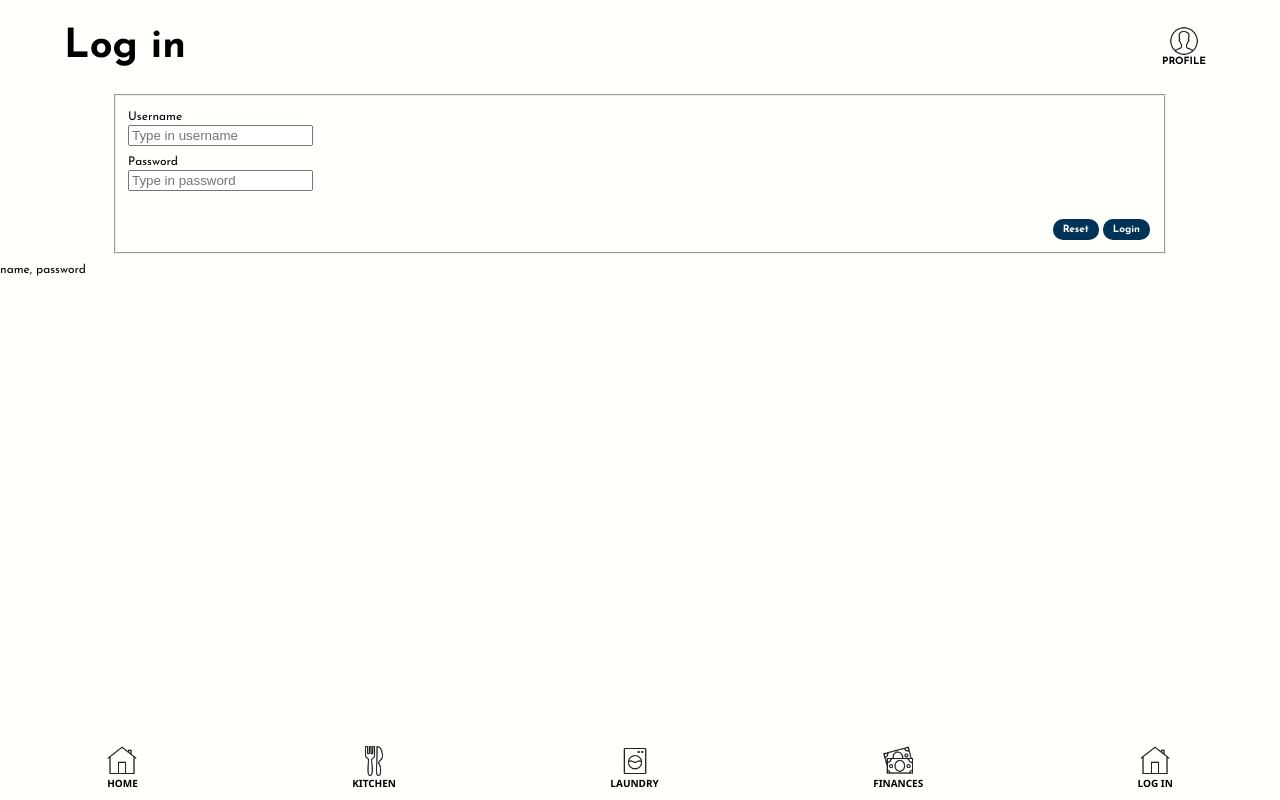
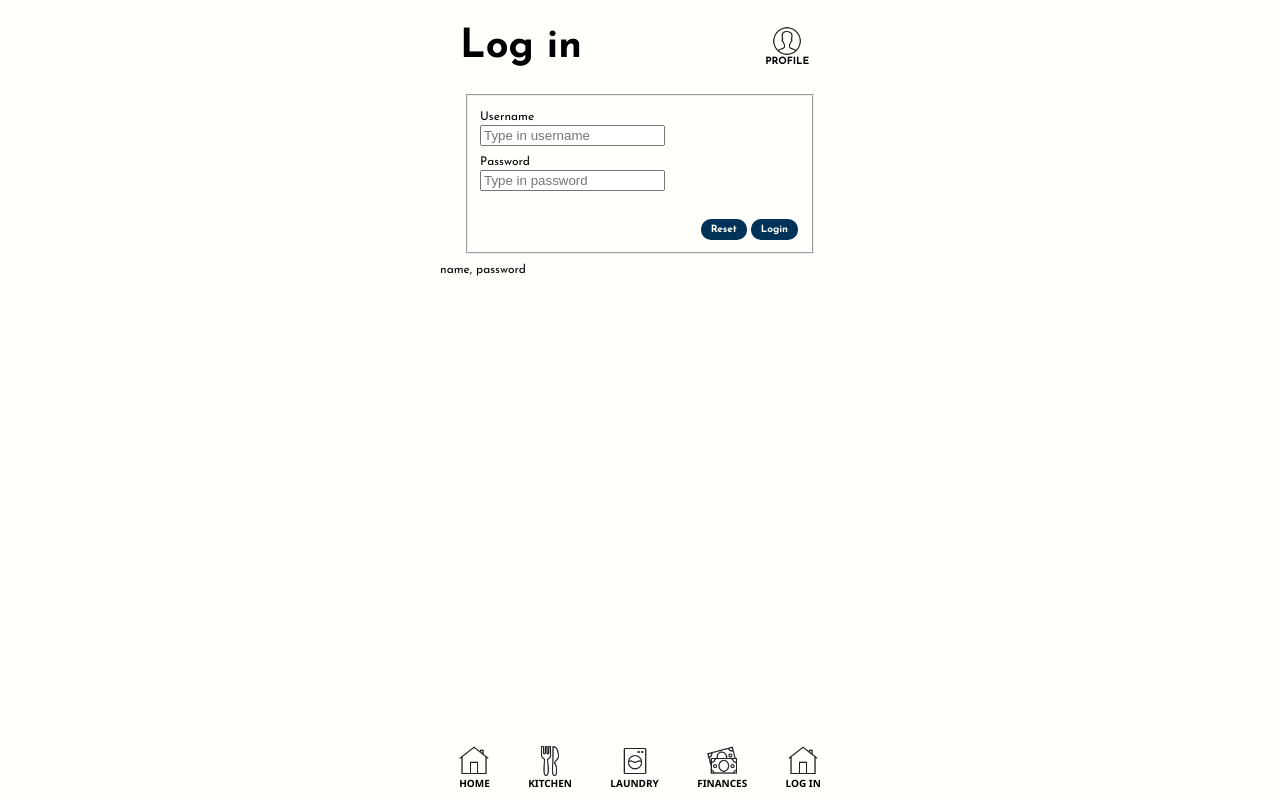
Before and after one commit to vlkeniko/dorm8s, a React (Create React App) app: page /login in a window 1280 px wide. Built offline with nearby package versions, Linux system fonts and the light colour scheme; no server answers; a web font is replaced by a local one.

Commit message:
phone view! THE ONLY VIEW

```diff
--- a/src/App.css
+++ b/src/App.css
@@ -1,17 +1,16 @@
-
-
-body{
+body {
   padding: 0;
-  margin:0;
-  border:0;
+  margin: 0;
+  border: 0;
   font-family: 'Josefin Sans', sans-serif;
   background-color: var(--white);
 }
+
 /*Colors*/
 :root {
-  --blue-gradient: rgba(1,50,87,1);
+  --blue-gradient: rgba(1, 50, 87, 1);
   --light-blue: #e8fdff;
-  --light-grey:#cccccc;
+  --light-grey: #cccccc;
   --sonic-silver: #767676;
   --eerie-black: #222222;
   --white: #fffffc;
@@ -38,17 +37,17 @@ h2 {
   font-size: 30px;
 }
 
-h3{
+h3 {
   color: var(--dark-gray);
   font-family: 'Josefin Sans', sans-serif;
   font-size: 20px;
 }
 
-.header-title{
+.header-title {
   margin-left: 5%;
 }
 
-button{
+button {
   padding-left: 10px;
   padding-right: 10px;
   padding-top: 5px;
@@ -63,7 +62,7 @@ border-radius: 10px;
   margin: 2px;
 }
 
-button:hover{
+button:hover {
   padding-left: 8px;
   padding-right: 8px;
   padding-top: 3px;
@@ -79,24 +78,72 @@ button:hover{
   margin: 2px;
 }
 
+@media screen and (min-width: 600px) {
 
-/*Navigation*/
- nav{
+  /*This is designed for only mobile, so we use 400px as a max width*/
+  .navlink-profile {
+   left: 28%;
+  }
+
+  body {
+    width: 400px;
+    margin-left: auto;
+    margin-right: auto;
+  }
+
+  nav {
+    width: 400px;
+    margin-left: auto;
+    margin-right: auto;
+    position: fixed;
+    bottom: 0;
+    display: flex;
+    flex-direction: row;
+    justify-content: space-around;
+    font-family: 'Segoe UI', Tahoma, Geneva, Verdana, sans-serif;
+    background-color: var(--light-gray);
+    text-decoration: none;
+    font-size: 10px;
+  }
+}
+
+
+@media screen and (max-width: 600px) {
+
+  .all-nav {
+    width: 100%;
+    margin-left: auto;
+    margin-right: auto;
+  }
+
+
+  nav {
 
     position: fixed;
     width: 100%;
-  bottom:0;
+    bottom: 0;
     display: flex;
     flex-direction: row;
     justify-content: space-around;
-  font-family:'Segoe UI', Tahoma, Geneva, Verdana, sans-serif;
+    font-family: 'Segoe UI', Tahoma, Geneva, Verdana, sans-serif;
     background-color: var(--light-gray);
     text-decoration: none;
     font-size: 10px;
 
   }
 
- .navlink{
+  body {
+    width: 100%;
+    margin-left: auto;
+    margin-right: auto;
+  }
+
+}
+
+/*Navigation*/
+
+
+.navlink {
   text-transform: uppercase;
   font-weight: bold;
   color: var(--main-color);
@@ -110,24 +157,24 @@ button:hover{
   flex-wrap: nowrap;
 }
 
- .navlink-profile{
+.navlink-profile {
   position: absolute;
   top: 2%;
   right: 5%;
 }
 
- .nav-icon{
+.nav-icon {
   width: 30px;
   height: 30px;
 }
 
 /*Balance*/
- .balance{
+.balance {
   border: 2px solid var(--main-color);
   border-radius: 5px;
   display: flex;
   align-items: center;
-  padding:  10px;
+  padding: 10px;
   justify-content: space-around;
   width: 90%;
 }
@@ -138,7 +185,7 @@ button:hover{
 
 /*LoginPage*/
 
- .login-form{
+.login-form {
   width: 80% !important;
   margin-left: auto;
   margin-right: auto;
--- a/src/components/Nav.js
+++ b/src/components/Nav.js
@@ -9,7 +9,7 @@ import Profile from "../pictures/profile.png";
 
 export default function Nav() {
   return (
-    <>
+    <div className="all-nav">
       <nav>
         <div className="navlink-container">
           <NavLink className="navlink" to="/" >
@@ -52,6 +52,6 @@ export default function Nav() {
           Profile
         </NavLink>
       </div>
-    </>
+    </div>
   );
 }
--- a/src/pages/HomePage.js
+++ b/src/pages/HomePage.js
@@ -10,8 +10,7 @@ import { createUser, endpoint, getUser } from '../utils/database_functions.js';
 
 export default function HomePage() {
 
-  const params = useParams();
-  // const currentuser = JSON.parse(params.users);
+
   const [wms, setWms] = useState([]);
   const [users, setUsers] = useState([]);
   const [items, setItems] = useState([]);
@@ -82,7 +81,7 @@ export default function HomePage() {
       <p>You are logged in as {currentuser.username}</p> */}
 
       <h1 className="header-title">HomePage</h1>
-      {/* <h1> Hello {currentuser.username}</h1> */}
+      {/* <h1> Hello {currentuser.name}</h1> */}
       <Balance />
       <Calendar />
       <WM />
--- a/src/pages/LoginPage.js
+++ b/src/pages/LoginPage.js
@@ -58,7 +58,8 @@ export default function LoginPage() {
         ) {
           console.log("bingo");
           const currentuser = {
-            username: user.username
+            userid: user.userid,
+            name: user.name
           }
           navigate(`/${JSON.stringify(currentuser)}`);
         } else {
```
Lines whose indentation alone changed are shown as unchanged.
